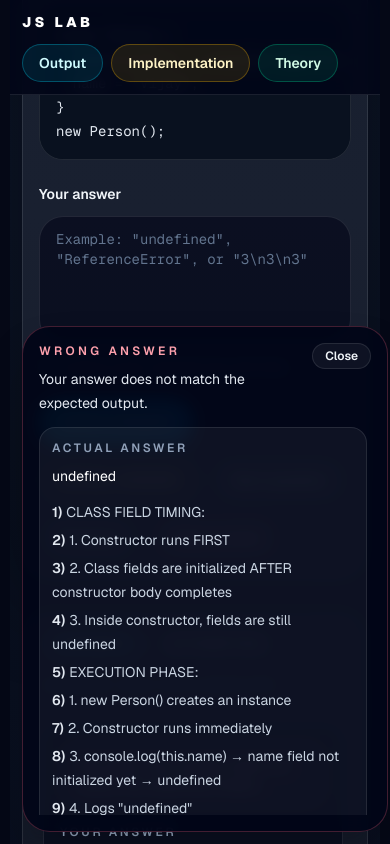
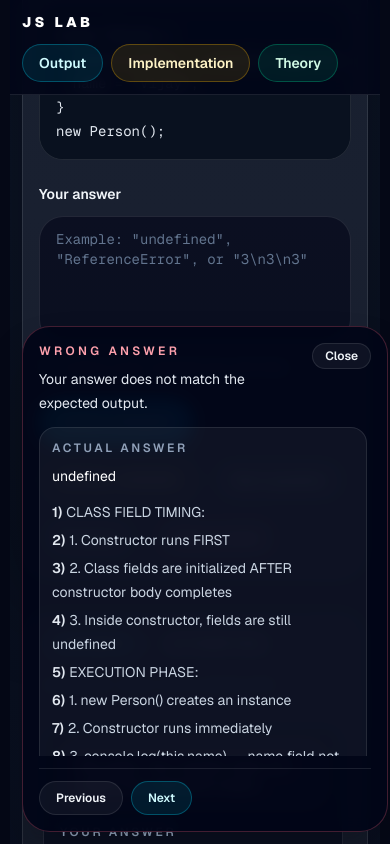
Before and after one commit to jitendersuryabhangautam/hoisting-quiz, a Next.js app: page /output in a window 390 px wide. Both pictures are taken after a click on the button "CHECK ANSWER". Shown: the part 957-1801 px from the top of the page. Built offline with nearby package versions, Linux system fonts and the light colour scheme.

Commit message:
fixed mobile view

```diff
--- a/components/PracticeMode.js
+++ b/components/PracticeMode.js
@@ -588,6 +588,23 @@ export default function PracticeMode({
             </pre>
           </div>
         )}
+      </div>
+
+      <div className="mt-3 flex flex-wrap gap-2 border-t border-white/10 pt-3">
+        <button
+          type="button"
+          onClick={goPrev}
+          className="rounded-full border border-white/10 bg-white/5 px-4 py-2 text-xs font-semibold text-slate-100 transition hover:bg-white/10"
+        >
+          Previous
+        </button>
+        <button
+          type="button"
+          onClick={goNext}
+          className="rounded-full border border-cyan-400/30 bg-cyan-400/10 px-4 py-2 text-xs font-semibold text-cyan-100 transition hover:bg-cyan-400/20"
+        >
+          Next
+        </button>
       </div>
     </div>
   ) : null;
```
